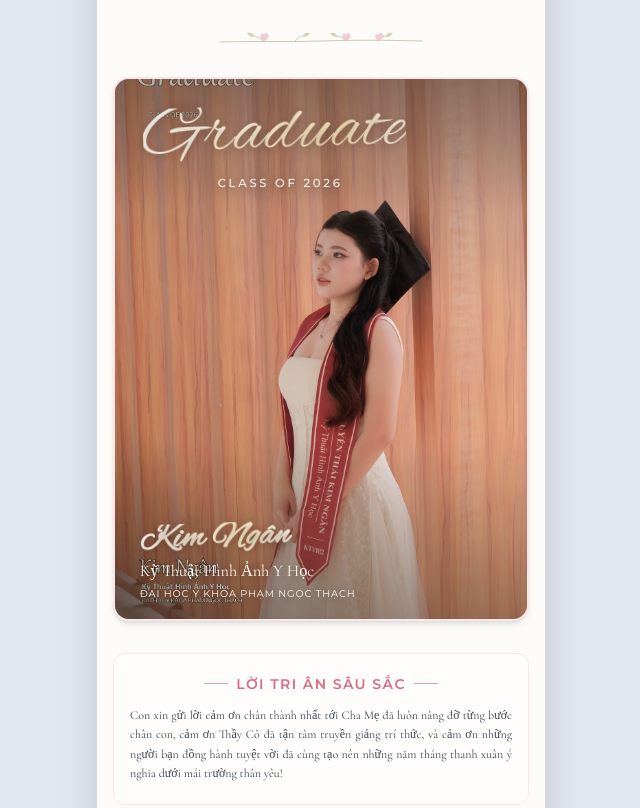
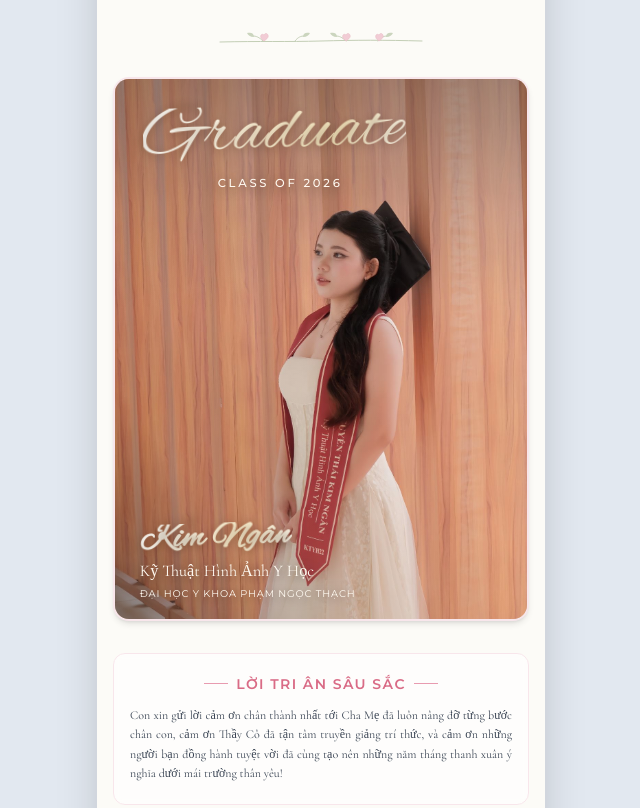
Before and after one commit to Nuvak270205/graduation, a website: page index.html in a window 1280 px wide. Shown: the part 997-1805 px from the top of the page, without its empty margins (319-959 px from the left). Drawn offline with nearby package versions, Linux system fonts and the light colour scheme.

Commit message:
fix highlight image

```diff
--- a/index.html
+++ b/index.html
@@ -79,7 +79,7 @@
      </svg>
     </div><!-- Highlight Portrait -->
     <div class="highlight-portrait relative w-full rounded-2xl overflow-hidden shadow-md border-2 border-brand-pinksoft my-6">
-     <img loading="lazy" decoding="async" src="/images/highlight-kim-ngan-portrait.jpg" alt="Chân dung Kim Ngân mặc lễ phục tốt nghiệp" class="memory-image highlight-image configured-image">
+     <img loading="lazy" decoding="async" src="/images/highlight-kim-ngan.jpg" alt="Chân dung Kim Ngân mặc lễ phục tốt nghiệp" class="memory-image highlight-image configured-image">
      <div class="portrait-shade" aria-hidden="true"></div>
      <div class="portrait-graduate" aria-label="Graduate, Class of 2026">
       <p class="graduate-script">Graduate</p>
```
